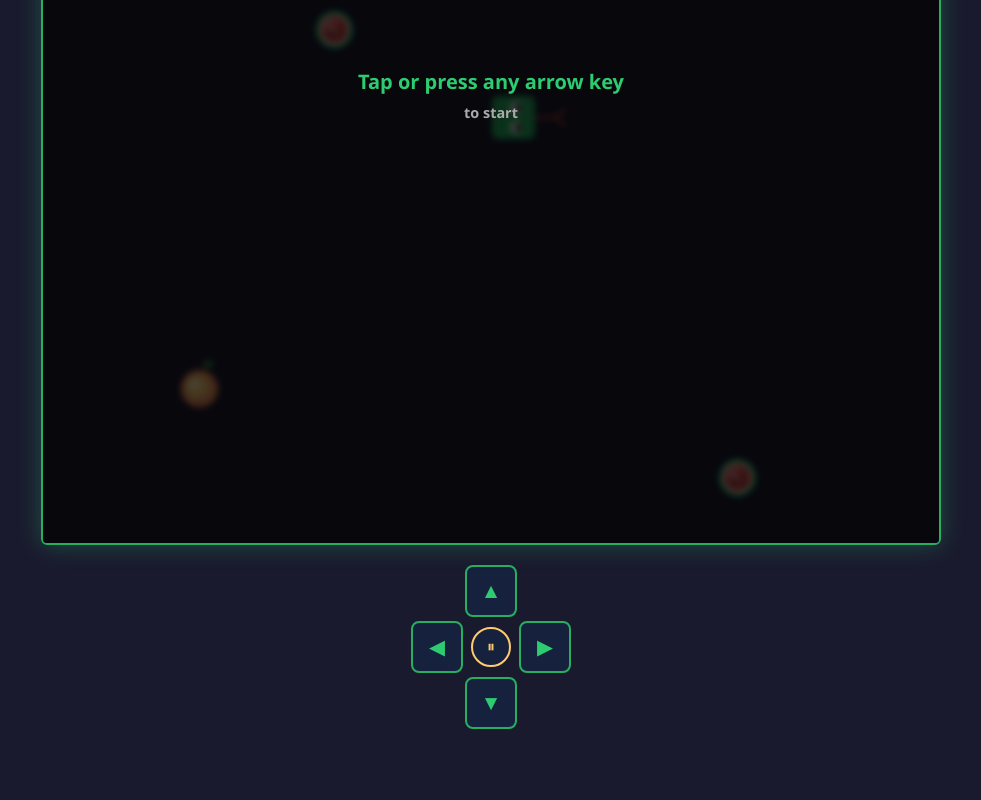
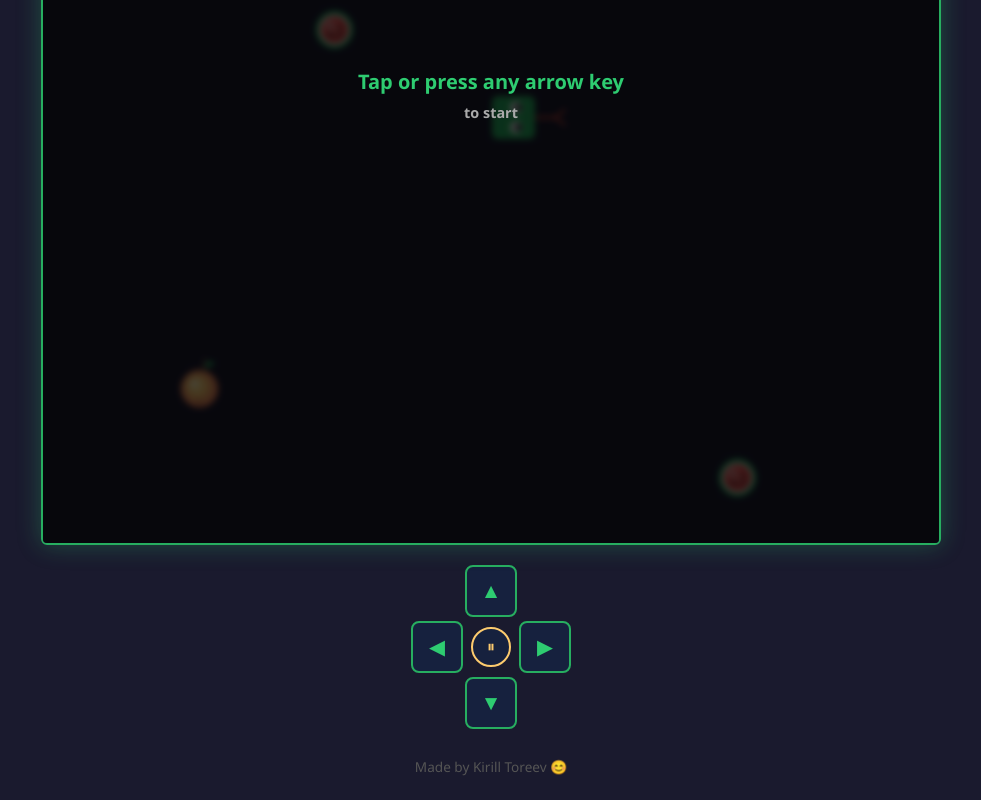
Before and after one commit to ZhannaM85/snake-game, a React (Vite) app: page / in a window 1280 px wide. Shown: the part 471-1271 px from the top of the page, without its empty margins (149-1130 px from the left). Before the commit the page ends 1216 px from the top, so only its background shows below. Built offline with nearby package versions, Linux system fonts and the light colour scheme.

Commit message:
Add footer: Made by Kirill Toreev

```diff
--- a/src/components/SnakeGame.css
+++ b/src/components/SnakeGame.css
@@ -196,6 +196,13 @@
   color: #000;
 }
 
+.game-footer {
+  margin-top: auto;
+  padding: 16px 0 8px;
+  font-size: 0.85rem;
+  color: #555;
+}
+
 /* Hide D-pad on larger screens where keyboard is available */
 @media (hover: hover) and (pointer: fine) {
   .dpad {
--- a/src/components/SnakeGame.tsx
+++ b/src/components/SnakeGame.tsx
@@ -645,6 +645,8 @@ export default function SnakeGame() {
         </div>
         <button className="dpad-btn down"  onClick={() => press('DOWN')}>▼</button>
       </div>
+
+      <footer className="game-footer">Made by Kirill Toreev 😊</footer>
     </div>
   );
 }
```
